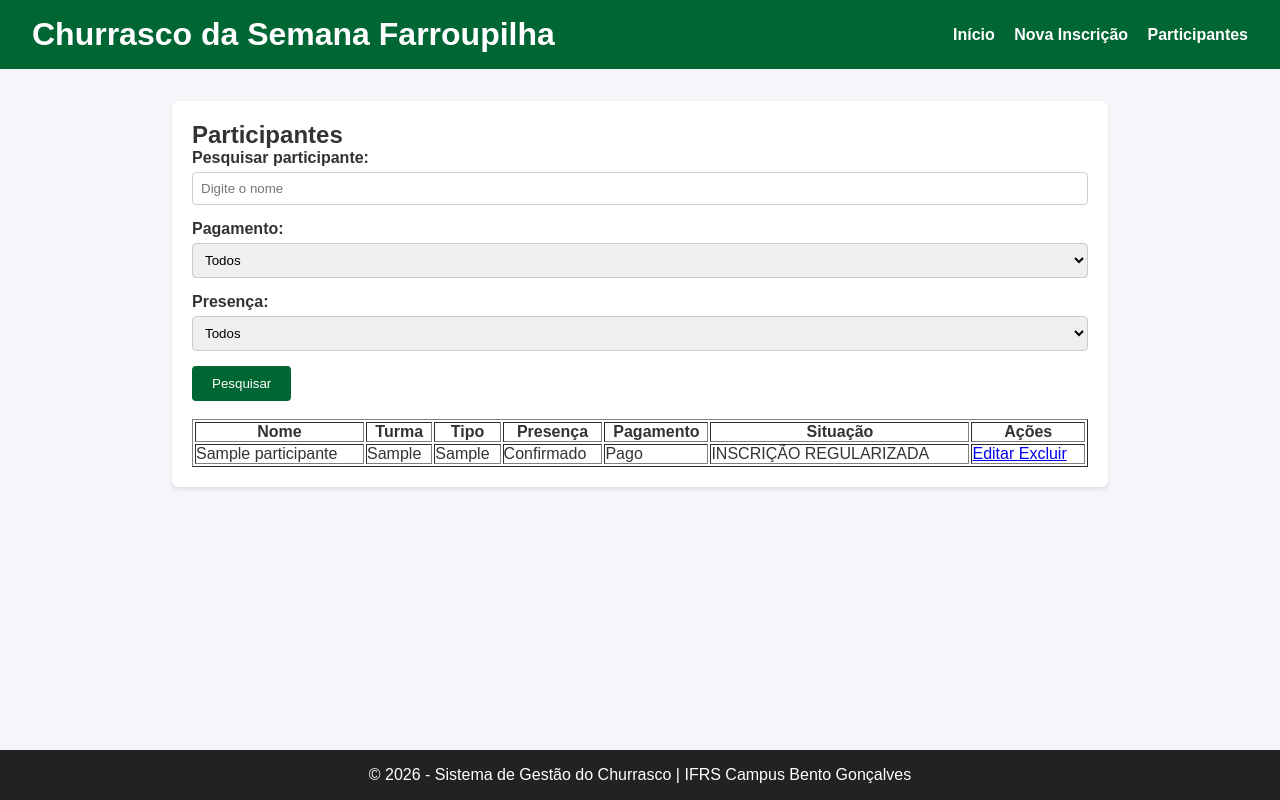
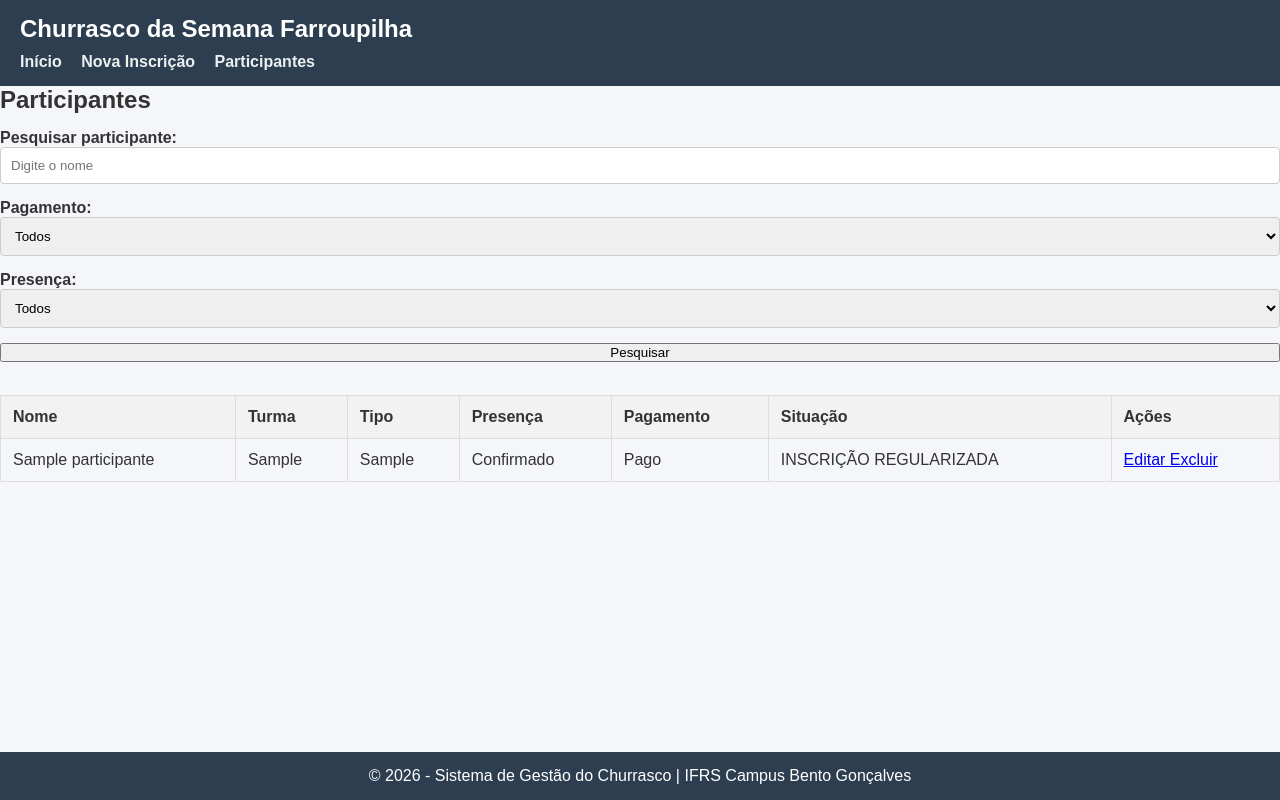
Before and after one commit to GiihMonai/semana_farroupilha, a PHP site: page /participantes/listar.php in a window 1280 px wide. Run offline with PHP 8.4, Linux system fonts and the light colour scheme; the visitor is signed in with stand-in values (Sample User, id 1); tables that the repository leaves empty hold one stand-in row (values such as "Sample post").

Commit message:
atualizei o css

```diff
--- a/2o trimestre/git/22.09/css/estilo.css
+++ b/2o trimestre/git/22.09/css/estilo.css
@@ -1,8 +1,9 @@
+/* Resete básico de margens e fontes */
 * {
-    box-sizing: border-box;
     margin: 0;
     padding: 0;
-    font-family: Arial, sans-serif;
+    box-sizing: border-box;
+    font-family: Arial, Helvetica, sans-serif;
 }
 
 body {
@@ -13,153 +14,114 @@ body {
     min-height: 100vh;
 }
 
-.header-principal {
-    background-color: #006633;
-    color: white;
-    padding: 1rem 2rem;
-    display: flex;
-    justify-content: space-between;
-    align-items: center;
+/* Contentor principal do site */
+.container {
+    width: 90%;
+    max-width: 1000px;
+    margin: 20px auto;
+    background: #ffffff;
+    padding: 20px;
+    border-radius: 8px;
+    box-shadow: 0 2px 5px rgba(0,0,0,0.1);
+    flex: 1;
 }
 
-.menu-navegacao a {
-    color: white;
+/* Cabeçalho (cabecalho.php) */
+header {
+    background-color: #2c3e50;
+    color: #fff;
+    padding: 15px 20px;
+}
+
+header h1 {
+    font-size: 1.5rem;
+    margin-bottom: 10px;
+}
+
+nav a {
+    color: #ecf0f1;
     text-decoration: none;
-    margin-left: 15px;
+    margin-right: 15px;
     font-weight: bold;
 }
 
-.menu-navegacao a.btn-sair {
-    background-color: #d9534f;
-    padding: 5px 10px;
-    border-radius: 4px;
+nav a:hover {
+    text-decoration: underline;
 }
 
-.conteudo-principal {
-    flex: 1;
-    padding: 2rem;
-    max-width: 1000px;
-    margin: 0 auto;
-    width: 100%;
+/* Formulários (cadastrar.php, editar.php) */
+form {
+    display: flex;
+    flex-direction: column;
+    gap: 15px;
+    margin-top: 15px;
 }
 
-.rodape-principal {
-    background-color: #222;
-    color: white;
-    text-align: center;
-    padding: 1rem;
+label {
+    font-weight: bold;
+    margin-bottom: 5px;
 }
 
-/* Dashboard / Index */
-.dashboard h2 {
-    margin-bottom: 20px;
-}
-
-.cards-resumo {
-    display: grid;
-    grid-template-columns: repeat(auto-fill, minmax(200px, 1fr));
-    gap: 15px;
-    margin-bottom: 30px;
-}
-
-.card {
-    background: white;
-    padding: 15px;
-    border-radius: 6px;
-    box-shadow: 0 2px 4px rgba(0,0,0,0.1);
-    border-left: 4px solid #006633;
-}
-
-.card h3 {
-    font-size: 0.9rem;
-    color: #666;
-}
-
-.card .numero {
-    font-size: 1.8rem;
-    font-weight: bold;
-    margin-top: 10px;
-    color: #006633;
-}
-
-.acoes-rapidas .btn {
-    display: inline-block;
-    padding: 10px 15px;
-    background-color: #006633;
-    color: white;
-    text-decoration: none;
-    border-radius: 4px;
-    margin-right: 10px;
-}
-
-.acoes-rapidas .btn-danger {
-    background-color: #d9534f;
-}
-
-/* Formulários */
-.container-form {
-    background: white;
-    padding: 20px;
-    border-radius: 6px;
-    box-shadow: 0 2px 4px rgba(0,0,0,0.1);
-}
-
-.campo-form {
-    margin-bottom: 15px;
-}
-
-.campo-form label {
-    display: block;
-    margin-bottom: 5px;
-    font-weight: bold;
-}
-
-.campo-form input[type="text"],
-.campo-form input[type="email"],
-.campo-form input[type="password"],
-.campo-form select {
+input[type="text"],
+input[type="email"],
+select {
     width: 100%;
-    padding: 8px;
+    padding: 10px;
     border: 1px solid #ccc;
     border-radius: 4px;
 }
 
-.btn-submit {
-    background-color: #006633;
-    color: white;
+/* Botões */
+.btn {
+    display: inline-block;
+    padding: 10px 15px;
+    background-color: #27ae60;
+    color: #fff;
+    text-decoration: none;
     border: none;
-    padding: 10px 20px;
     border-radius: 4px;
     cursor: pointer;
+    font-size: 1rem;
 }
 
-.mensagem-sucesso {
-    background-color: #d4edda;
-    color: #155724;
-    padding: 10px;
-    margin-bottom: 15px;
-    border-radius: 4px;
+.btn:hover {
+    background-color: #219150;
 }
 
-.mensagem-erro {
-    background-color: #f8d7da;
-    color: #721c24;
-    padding: 10px;
-    margin-bottom: 15px;
-    border-radius: 4px;
+.btn-danger {
+    background-color: #e74c3c;
 }
 
-.body-login {
-    display: flex;
-    justify-content: center;
-    align-items: center;
-    height: 100vh;
+.btn-danger:hover {
+    background-color: #c0392b;
 }
 
-.card-login {
-    background: white;
-    padding: 30px;
-    border-radius: 6px;
-    box-shadow: 0 4px 8px rgba(0,0,0,0.1);
-    width: 350px;
+/* Tabelas (listar.php) */
+table {
+    width: 100%;
+    border-collapse: collapse;
+    margin-top: 15px;
 }
+
+th, td {
+    padding: 12px;
+    border: 1px solid #ddd;
+    text-align: left;
+}
+
+th {
+    background-color: #f2f2f2;
+}
+
+tr:nth-child(even) {
+    background-color: #f9f9f9;
+}
+
+/* Rodapé (rodape.php) */
+footer {
+    background-color: #2c3e50;
+    color: #fff;
+    text-align: center;
+    padding: 15px;
+    margin-top: auto;
+}
```
Also changed, not shown: 1 other file.
